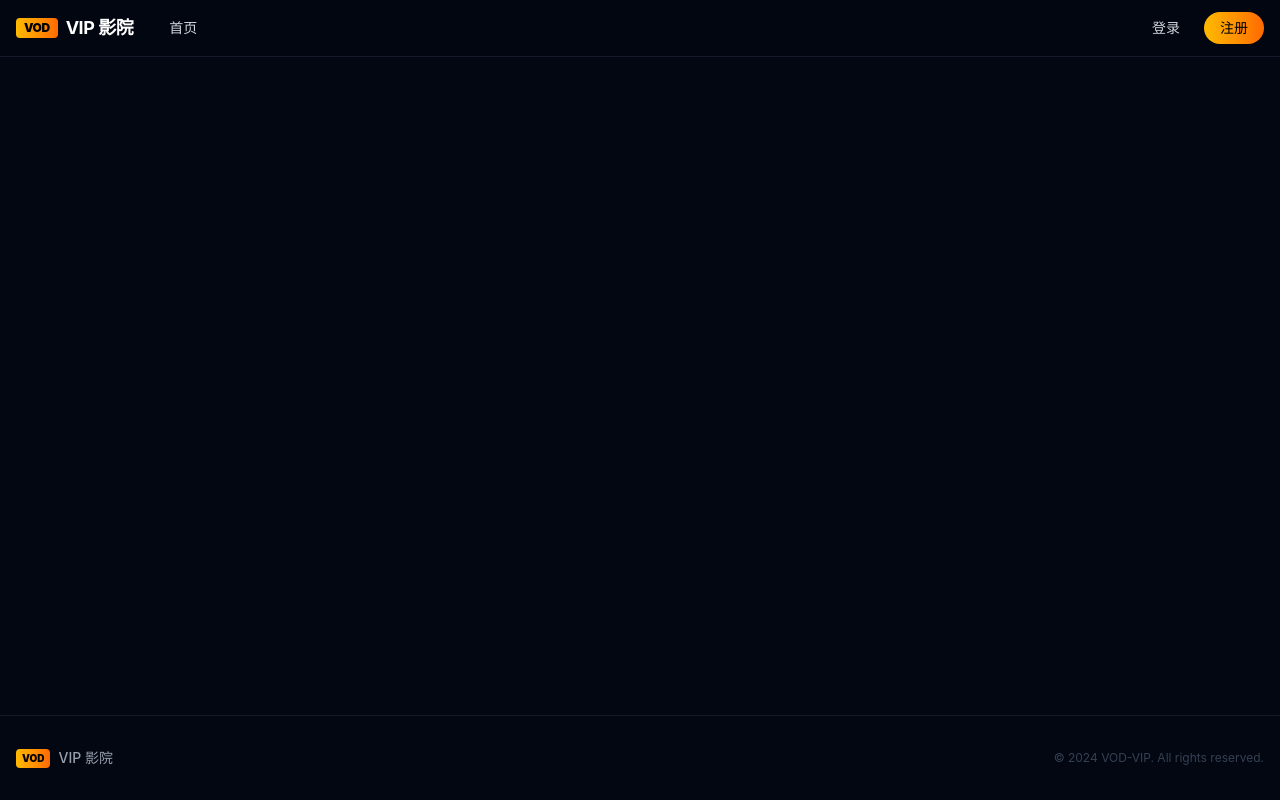
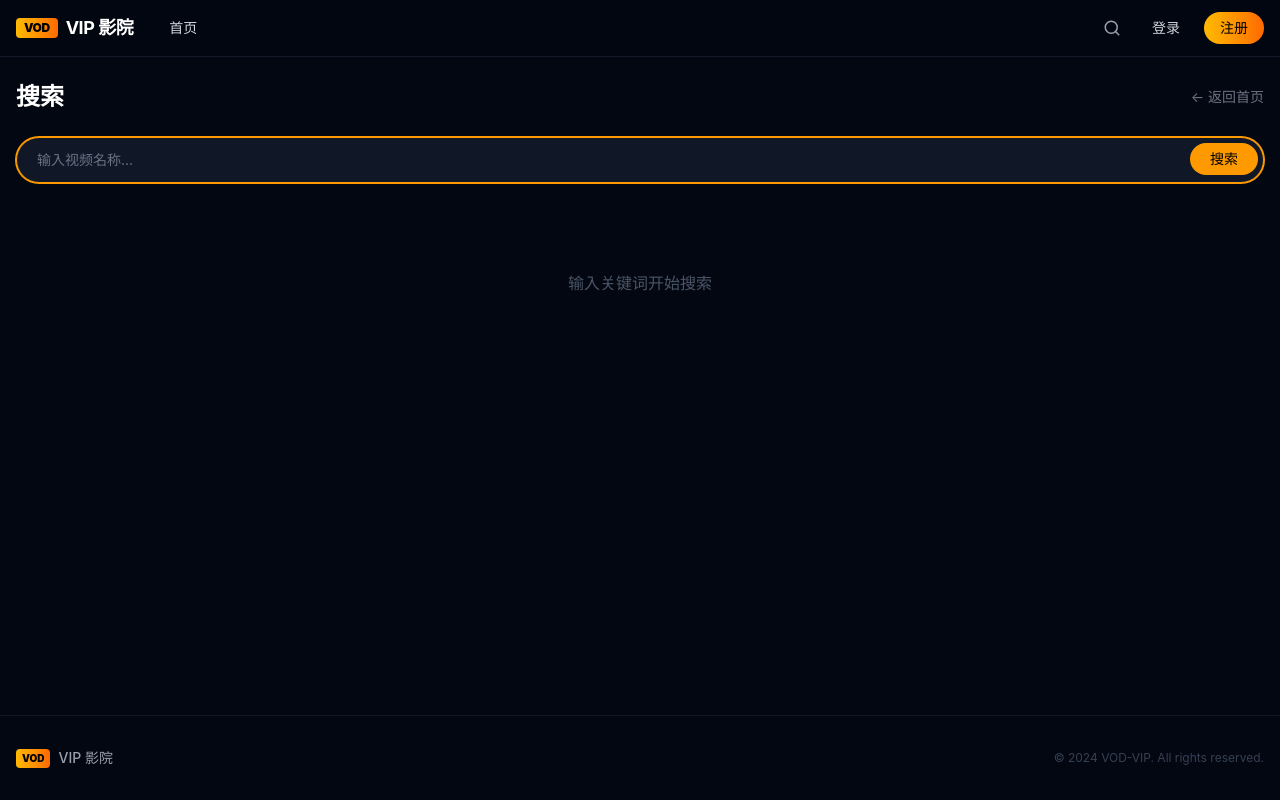
Before and after one commit to a0916w/vod-vip, a Vue app in the folder frontend/: page /search in a window 1280 px wide. Built offline with nearby package versions, Linux system fonts and the light colour scheme; the HTML template or start-up script is replaced by a standard one.

Commit message:
feat: 新增独立搜索页 + 导航栏搜索按钮
- 导航栏右侧加搜索图标，点击进入 /search 页面
- 搜索页：输入框自动聚焦、结果计数、分页
- 首页搜索也跳转到 /search?q=关键词

Made-with: Cursor

```diff
--- a/frontend/src/App.vue
+++ b/frontend/src/App.vue
@@ -27,8 +27,11 @@ onMounted(() => {
           </div>
         </div>
 
-        <!-- 右侧：用户 -->
+        <!-- 右侧：搜索 + 用户 -->
         <div class="flex items-center gap-3">
+          <RouterLink to="/search" class="flex h-8 w-8 items-center justify-center rounded-full text-gray-400 transition hover:bg-white/5 hover:text-white" title="搜索">
+            <svg xmlns="http://www.w3.org/2000/svg" class="h-4.5 w-4.5" fill="none" viewBox="0 0 24 24" stroke="currentColor" stroke-width="2"><circle cx="11" cy="11" r="8"/><path stroke-linecap="round" d="m21 21-4.35-4.35"/></svg>
+          </RouterLink>
           <template v-if="auth.isLoggedIn">
             <div class="flex items-center gap-2">
               <div class="flex h-7 w-7 items-center justify-center rounded-full bg-gradient-to-br from-amber-400 to-orange-500 text-xs font-bold text-black">
--- a/frontend/src/router/index.ts
+++ b/frontend/src/router/index.ts
@@ -12,6 +12,11 @@ const router = createRouter({
       path: '/browse',
       name: 'browse',
       component: () => import('@/views/BrowseView.vue'),
+    },
+    {
+      path: '/search',
+      name: 'search',
+      component: () => import('@/views/SearchView.vue'),
     },
     {
       path: '/video/:id',
--- a/frontend/src/views/HomeView.vue
+++ b/frontend/src/views/HomeView.vue
@@ -19,7 +19,7 @@ const keyword = ref('')
 
 function search() {
   if (keyword.value.trim()) {
-    router.push({ path: '/browse', query: { q: keyword.value.trim() } })
+    router.push({ path: '/search', query: { q: keyword.value.trim() } })
   }
 }
 
--- /dev/null
+++ b/frontend/src/views/SearchView.vue
@@ -0,0 +1,102 @@
+<script setup lang="ts">
+import { ref, onMounted, watch } from 'vue'
+import { useRoute, useRouter } from 'vue-router'
+import { apiVideos, apiBatchCheckFavorites, type Video } from '@/api'
+import { useAuthStore } from '@/stores/auth'
+import VideoCard from '@/components/VideoCard.vue'
+
+const route = useRoute()
+const router = useRouter()
+const auth = useAuthStore()
+
+const keyword = ref('')
+const videos = ref<Video[]>([])
+const loading = ref(false)
+const searched = ref(false)
+const currentPage = ref(1)
+const lastPage = ref(1)
+const total = ref(0)
+const favoritedIds = ref<Set<number>>(new Set())
+
+async function doSearch(page = 1) {
+  if (!keyword.value.trim()) return
+  loading.value = true
+  searched.value = true
+  try {
+    const { data } = await apiVideos({ keyword: keyword.value.trim(), page, per_page: 12 })
+    videos.value = data.data
+    currentPage.value = data.current_page
+    lastPage.value = data.last_page
+    total.value = data.total
+
+    router.replace({ query: { q: keyword.value.trim() } })
+
+    if (auth.isLoggedIn && data.data.length > 0) {
+      const ids = data.data.map((v) => v.id)
+      const { data: favData } = await apiBatchCheckFavorites(ids)
+      if (favData.favorited_ids) favData.favorited_ids.forEach((id: number) => favoritedIds.value.add(id))
+    }
+  } finally {
+    loading.value = false
+  }
+}
+
+onMounted(() => {
+  const q = route.query.q
+  if (q) {
+    keyword.value = String(q)
+    doSearch()
+  }
+})
+</script>
+
+<template>
+  <div class="space-y-6">
+    <div class="flex items-center justify-between">
+      <h1 class="text-2xl font-bold">搜索</h1>
+      <RouterLink to="/" class="text-sm text-gray-500 transition hover:text-white">← 返回首页</RouterLink>
+    </div>
+
+    <!-- 搜索框 -->
+    <div class="relative">
+      <input
+        v-model="keyword"
+        @keyup.enter="doSearch(1)"
+        type="text"
+        placeholder="输入视频名称..."
+        autofocus
+        class="w-full rounded-full border border-gray-700 bg-gray-900 px-5 py-3 text-sm text-white placeholder-gray-500 outline-none transition focus:border-amber-500 focus:ring-1 focus:ring-amber-500"
+      />
+      <button @click="doSearch(1)" class="absolute right-1.5 top-1.5 rounded-full bg-amber-500 px-5 py-1.5 text-sm font-medium text-black transition hover:bg-amber-400">搜索</button>
+    </div>
+
+    <!-- 结果 -->
+    <div v-if="loading" class="flex justify-center py-16">
+      <div class="h-8 w-8 animate-spin rounded-full border-2 border-gray-600 border-t-amber-500"></div>
+    </div>
+
+    <template v-else-if="searched">
+      <p class="text-sm text-gray-500">找到 <span class="text-white font-medium">{{ total }}</span> 个结果</p>
+
+      <div v-if="videos.length === 0" class="py-12 text-center text-gray-500">没有找到相关视频，换个关键词试试</div>
+      <div v-else class="grid grid-cols-2 gap-4 md:grid-cols-3 lg:grid-cols-4">
+        <VideoCard
+          v-for="v in videos" :key="v.id"
+          :video="v"
+          :favorited="favoritedIds.has(v.id)"
+          @favorite-changed="(id, fav) => fav ? favoritedIds.add(id) : favoritedIds.delete(id)"
+        />
+      </div>
+
+      <div v-if="lastPage > 1" class="flex justify-center gap-2">
+        <button
+          v-for="p in lastPage" :key="p"
+          @click="doSearch(p)"
+          :class="['h-9 w-9 rounded-lg text-sm transition', p === currentPage ? 'bg-amber-500 font-bold text-black' : 'bg-gray-800 text-gray-400 hover:bg-gray-700']"
+        >{{ p }}</button>
+      </div>
+    </template>
+
+    <div v-else class="py-16 text-center text-gray-600">输入关键词开始搜索</div>
+  </div>
+</template>
```
